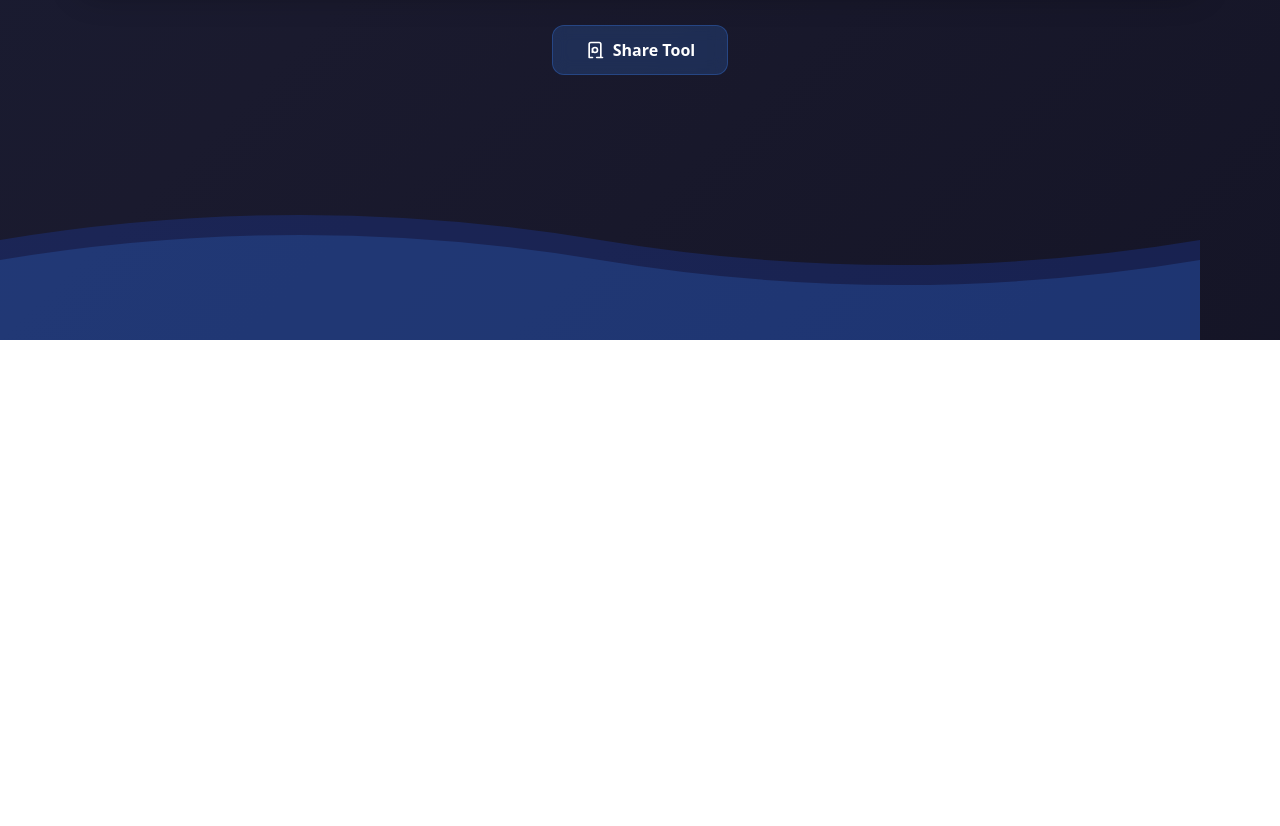
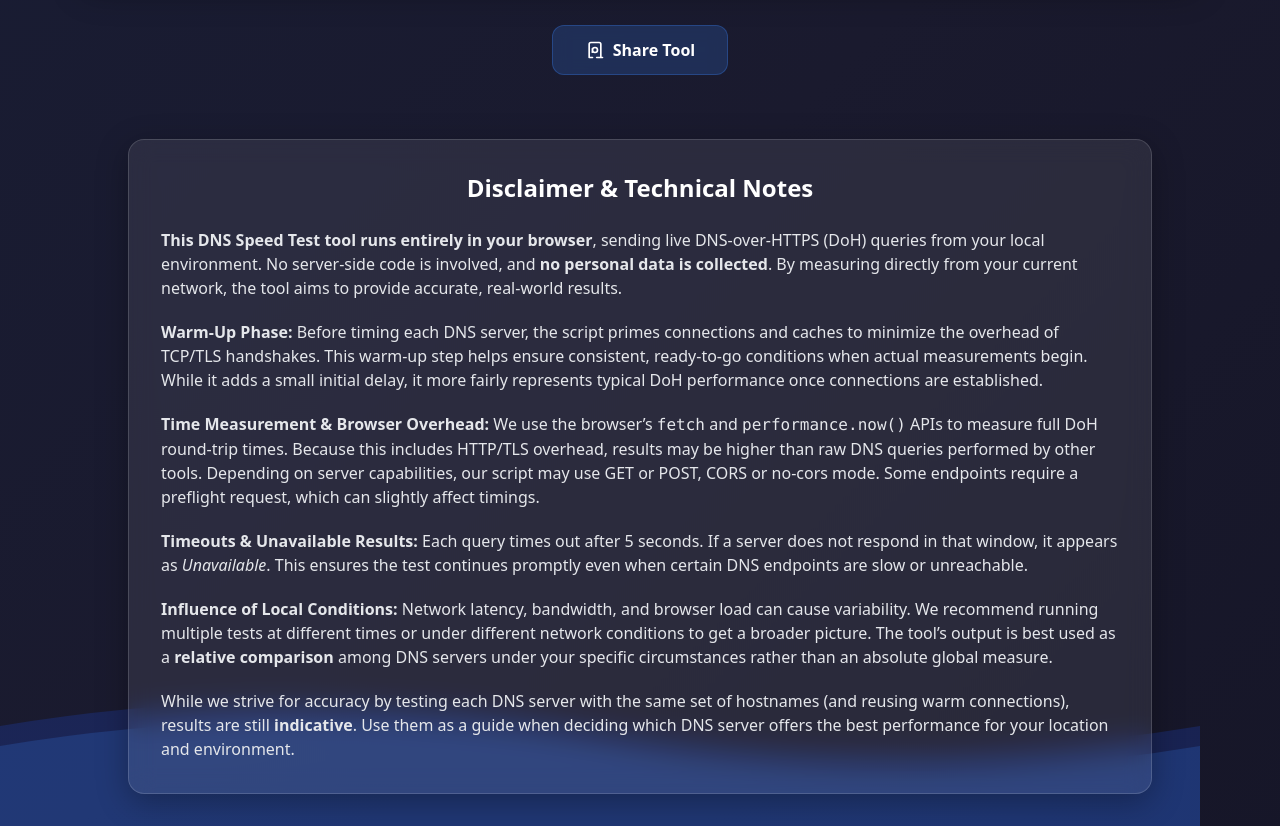
Before and after one commit to giromo/DoHSpeedTest, a plain HTML site: page index.html in a window 1280 px wide. Shown: the part 460-1286 px from the top of the page. Before the commit the page ends 800 px from the top, so only its background shows below. Drawn offline with nearby package versions, Linux system fonts and the light colour scheme.

Commit message:
Update index.html

```diff
--- a/index.html
+++ b/index.html
@@ -163,6 +163,37 @@
                 Share Tool
             </button>
         </div>
+
+        <!-- === بخش جدید: Disclaimer و توضیحات === -->
+        <div class="mt-16 glass-card p-6 md:p-8 rounded-2xl max-w-5xl mx-auto">
+            <h2 class="text-2xl font-bold text-cyan-300 mb-6 text-center">Disclaimer & Technical Notes</h2>
+            <div class="space-y-5 text-gray-200 leading-relaxed text-sm md:text-base">
+                <p>
+                    <strong>This DNS Speed Test tool runs entirely in your browser</strong>, sending live DNS-over-HTTPS (DoH) queries from your local environment. No server-side code is involved, and <strong>no personal data is collected</strong>. By measuring directly from your current network, the tool aims to provide accurate, real-world results.
+                </p>
+
+                <p>
+                    <strong>Warm-Up Phase:</strong> Before timing each DNS server, the script primes connections and caches to minimize the overhead of TCP/TLS handshakes. This warm-up step helps ensure consistent, ready-to-go conditions when actual measurements begin. While it adds a small initial delay, it more fairly represents typical DoH performance once connections are established.
+                </p>
+
+                <p>
+                    <strong>Time Measurement & Browser Overhead:</strong> We use the browser’s <code>fetch</code> and <code>performance.now()</code> APIs to measure full DoH round-trip times. Because this includes HTTP/TLS overhead, results may be higher than raw DNS queries performed by other tools. Depending on server capabilities, our script may use GET or POST, CORS or no-cors mode. Some endpoints require a preflight request, which can slightly affect timings.
+                </p>
+
+                <p>
+                    <strong>Timeouts & Unavailable Results:</strong> Each query times out after 5 seconds. If a server does not respond in that window, it appears as <em>Unavailable</em>. This ensures the test continues promptly even when certain DNS endpoints are slow or unreachable.
+                </p>
+
+                <p>
+                    <strong>Influence of Local Conditions:</strong> Network latency, bandwidth, and browser load can cause variability. We recommend running multiple tests at different times or under different network conditions to get a broader picture. The tool’s output is best used as a <strong>relative comparison</strong> among DNS servers under your specific circumstances rather than an absolute global measure.
+                </p>
+
+                <p>
+                    While we strive for accuracy by testing each DNS server with the same set of hostnames (and reusing warm connections), results are still <strong>indicative</strong>. Use them as a guide when deciding which DNS server offers the best performance for your location and environment.
+                </p>
+            </div>
+        </div>
+        <!-- === پایان بخش Disclaimer === -->
     </div>
 
     <!-- Modals (unchanged from original) -->
```
